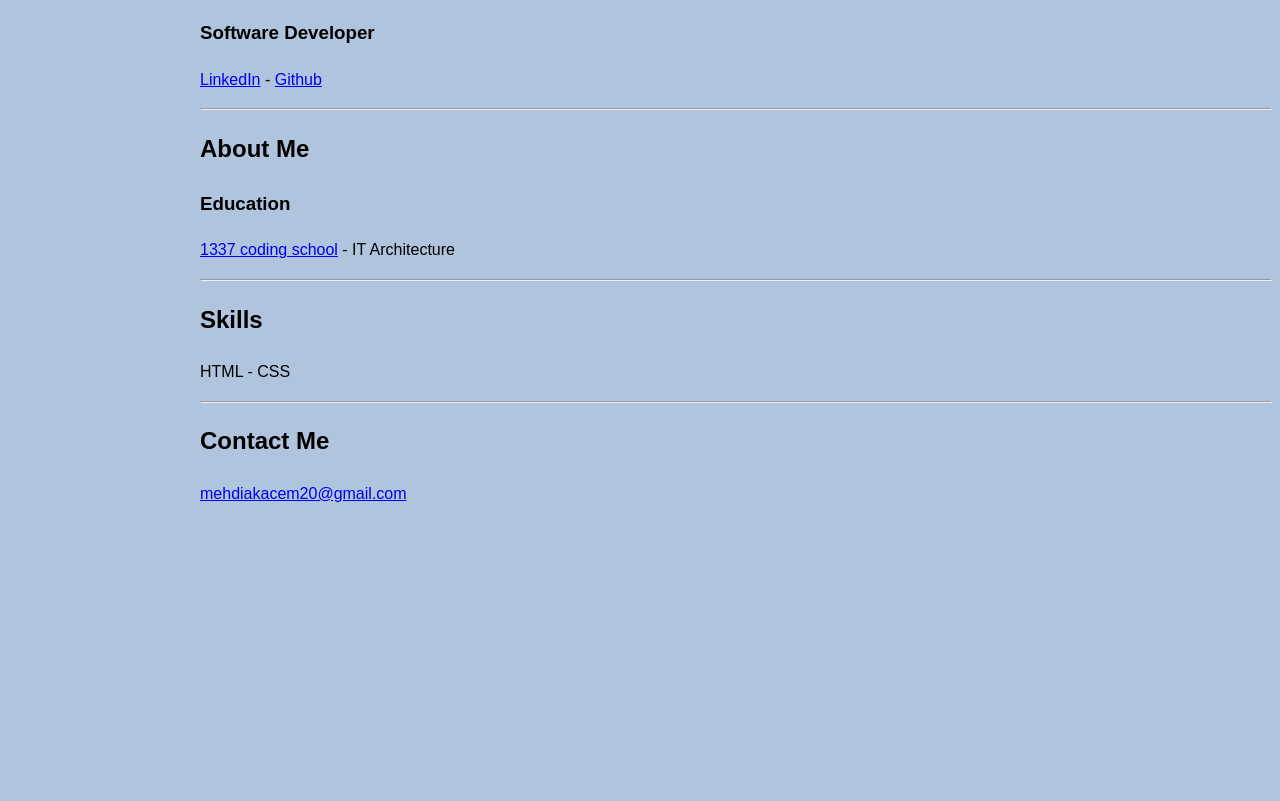
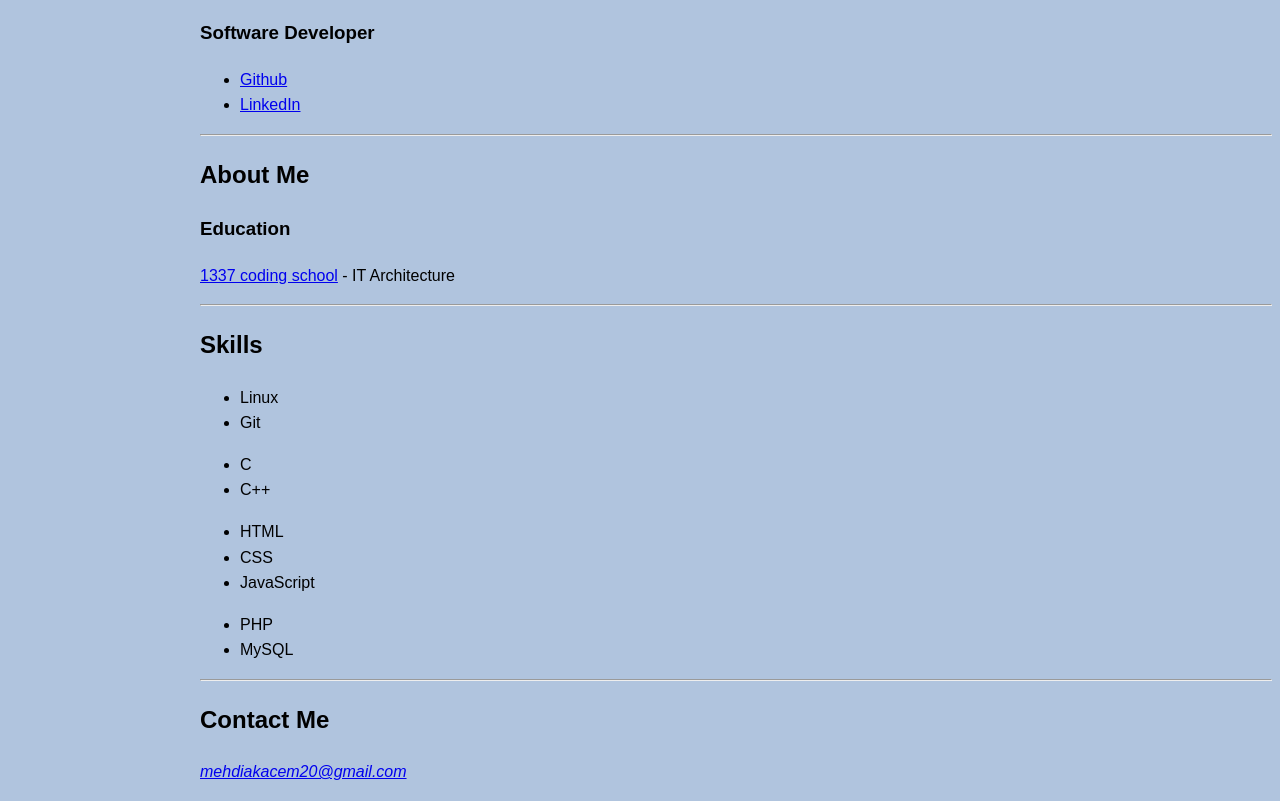
Before and after one commit to mehdiakacem/my-website, a plain HTML site: page index.html in a window 1280 px wide. Shown: the part 76-877 px from the top of the page. Before the commit the page ends 800 px from the top, so only its background shows below. Drawn offline with Linux system fonts and the light colour scheme.

Commit message:
made some update to the html

```diff
--- a/index.html
+++ b/index.html
@@ -1,32 +1,58 @@
 <!DOCTYPE html>
 <html lang="en">
+  <link rel="stylesheet" href="styles.css" />
   <head>
     <meta charset="UTF-8" />
     <title>Mehdi Akacem</title>
   </head>
-  <link rel="stylesheet" href="styles.css" />
   <body>
     <h1>Mehdi Akacem</h1>
     <h3>Software Developer</h3>
-    <p>
-      <a href="https://linkedin.com/in/mehdi-akacem-a029552a5/">LinkedIn</a>
-      -
-      <a href="https://github.com/mehdiakacem">Github</a>
-    </p>
+    <ul>
+      <li>
+        <a href="https://github.com/mehdiakacem" target="_blank">Github</a>
+      </li>
+      <li>
+        <a
+          href="https://linkedin.com/in/mehdi-akacem-a029552a5/"
+          target="_blank"
+          >LinkedIn</a
+        >
+      </li>
+    </ul>
     <hr />
     <h2>About Me</h2>
     <h3>Education</h3>
     <p>
-      <a href="https://1337.ma/en/">1337 coding school</a> - IT Architecture
+      <a href="https://1337.ma/en/" target="_blank">1337 coding school</a> - IT
+      Architecture
     </p>
     <hr />
     <h2>Skills</h2>
-    <p>HTML - CSS</p>
+    <ul>
+      <li>Linux</li>
+      <li>Git</li>
+    </ul>
+    <ul>
+      <li>C</li>
+      <li>C++</li>
+    </ul>
+    <ul>
+      <li>HTML</li>
+      <li>CSS</li>
+      <li>JavaScript</li>
+    </ul>
+    <ul>
+      <li>PHP</li>
+      <li>MySQL</li>
+    </ul>
     <hr />
     <!-- <h2>Projects</h2> -->
     <h2>Contact Me</h2>
-    <p>
-      <a href="mailto:mehdiakacem20@gmail.com">mehdiakacem20@gmail.com</a>
-    </p>
+    <address>
+      <p>
+        <a href="mailto:mehdiakacem20@gmail.com"> mehdiakacem20@gmail.com </a>
+      </p>
+    </address>
   </body>
 </html>
```
Also changed, not shown: 1 other file.
